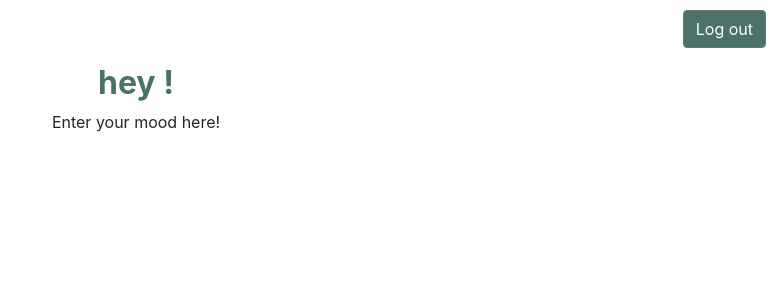
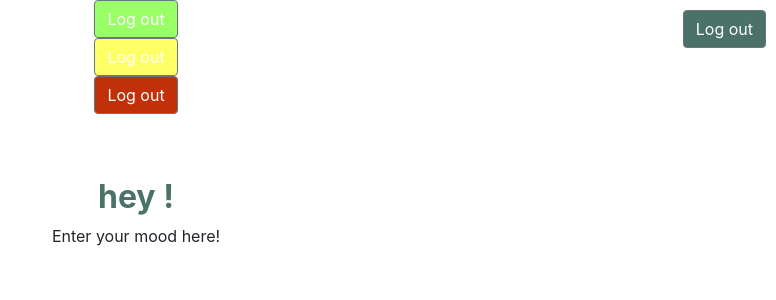
Before and after one commit to madisonkohls/melody-mapper, a React (Create React App) app: page /mood/1 in a window 1280 px wide. Shown: the top 300 px of the page, without its empty margins (504-1280 px from the left). Built offline with nearby package versions, Linux system fonts and the light colour scheme; no server answers.

Commit message:
add buttons

```diff
--- a/src/components/mood.component.js
+++ b/src/components/mood.component.js
@@ -37,6 +37,15 @@ function Mood() {
             <div class = "logoutbutton">
             <Button style={{backgroundColor:"#4B7268"}} onClick={onHomePage}>Log out</Button>
             </div>
+            <div class = "moodbutton">
+            <Button style={{backgroundColor:"#99FF66"}} onClick={onHomePage}>Log out</Button>
+            </div>
+            <div class = "moodbutton">
+            <Button style={{backgroundColor:"#FFFF66"}} onClick={onHomePage}>Log out</Button>
+            </div>
+            <div class = "moodbutton">
+            <Button style={{backgroundColor:"#C2300A"}} onClick={onHomePage}>Log out</Button>
+            </div>
             <div class = "topsection">
             <h2 class="titleText">hey {firstName}!</h2>
             <p>Enter your mood here!</p>
```
